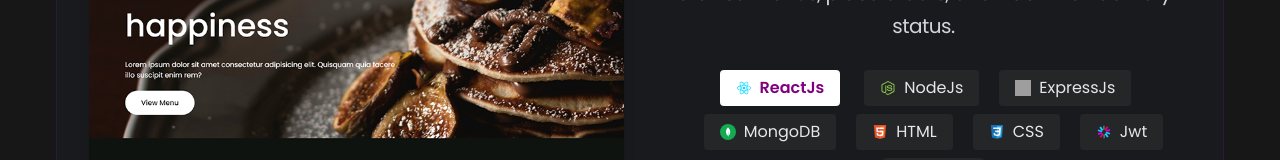
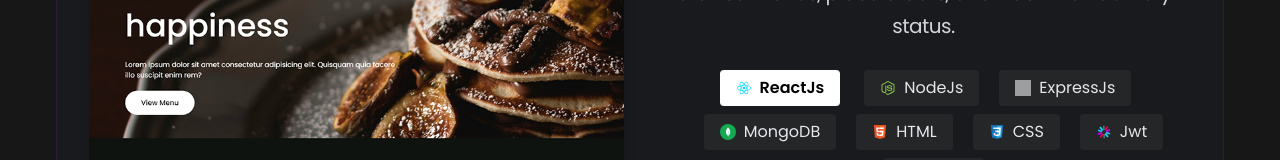
Before and after one commit to Snehasish002/Portfolio, a React (Vite) app: page / in a window 1280 px wide. In both pictures the pointer is over the element 779 px from the left and 1783 px from the top of the page. Shown: the part 1695-1855 px from the top of the page. Built offline with nearby package versions, Linux system fonts and the light colour scheme; grey boxes are pictures that could not be loaded.

Commit message:
update css

```diff
--- a/src/components/Portfolio.css
+++ b/src/components/Portfolio.css
@@ -6,7 +6,7 @@
 }
 #stack:hover{
     background: white;
-    color: purple;
+    color: black;
     cursor: pointer;
     font-weight: 600;
 
```
